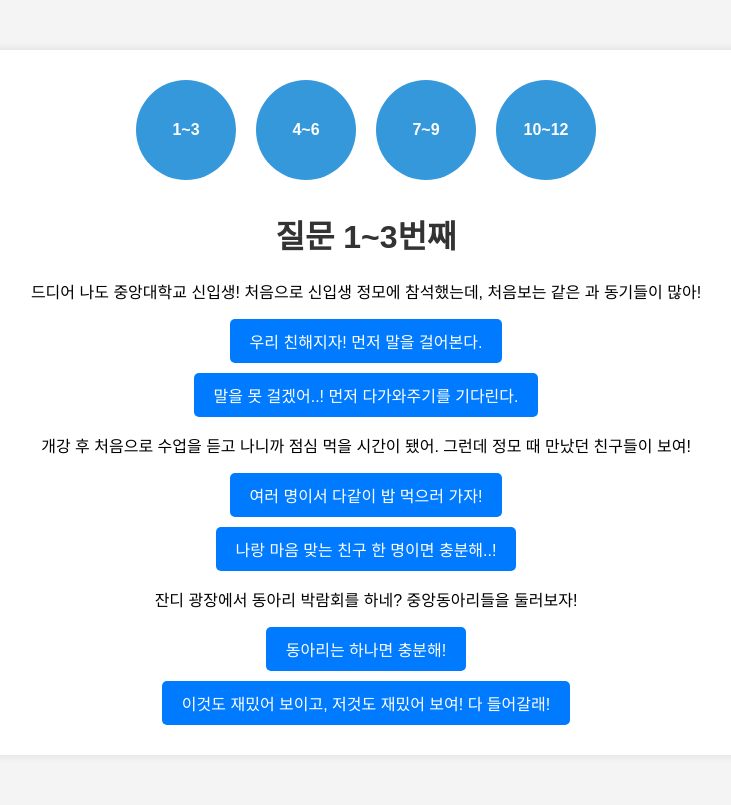
After one commit to SunJiHoon/mbti_putiez, a Spring Boot app: page /questions/questions.html in a window 1280 px wide. The commit adds this page. Shown: the whole page, without its empty margins (274-1005 px from the left). Run offline with Spring Boot 4, Linux system fonts and the light colour scheme.

Commit message:
questions추가 - 이는 한 페이지에서 모든 질문을 처리하기 위함임

```diff
--- a/mbti_putiez/src/main/resources/static/index.html
+++ b/mbti_putiez/src/main/resources/static/index.html
@@ -49,6 +49,8 @@
     <h1>푸앙 MBTI 테스트에 온 것을 환영해푸앙!</h1>
     <p>나에게 어울리는 푸앙이는 어떤 푸앙이일까? 테스트를 통해 알아봐푸앙!</p>
     <a href="questions/question1.html" class="start-button">테스트 시작하기!</a>
+    <a href="questions/questions.html" class="start-button">questions 테스트 시작하기!</a>
+
 </div>
 </body>
 </html>
--- a/mbti_putiez/src/main/resources/static/questions/question8.html
+++ b/mbti_putiez/src/main/resources/static/questions/question8.html
@@ -53,6 +53,8 @@
         }
     </style>
 </head>
+
+
 <body>
 <div class="container">
     <h1>질문 8</h1>
--- /dev/null
+++ b/mbti_putiez/src/main/resources/static/questions/questions.html
@@ -0,0 +1,286 @@
+<!DOCTYPE html>
+<html lang="en">
+<head>
+    <meta charset="UTF-8">
+    <meta name="viewport" content="width=device-width, initial-scale=1.0">
+    <title>검사지</title>
+</head>
+<style>
+    body {
+        font-family: Arial, sans-serif;
+        margin: 0;
+        padding: 0;
+        background-color: #f4f4f4;
+        text-align: center;
+    }
+    .round-button {
+        width: 100px;
+        height: 100px;
+        border-radius: 50%;
+        background-color: #3498db;
+        color: #ffffff;
+        font-size: 16px;
+        font-weight: bold;
+        text-align: center;
+        line-height: 100px; /* 버튼 내부의 텍스트를 버튼 가운데에 위치시킵니다. */
+        cursor: pointer;
+        margin: 10px;
+        display: inline-block;
+    }
+    .container {
+        max-width: 800px;
+        margin: 50px auto;
+        padding: 20px;
+        background-color: #fff;
+        border-radius: 8px;
+        box-shadow: 0 0 10px rgba(0, 0, 0, 0.1);
+    }
+    h1 {
+        text-align: center;
+        color: #333;
+    }
+    .questions {
+        margin-bottom: 20px;
+    }
+    .options {
+        display: flex;
+        justify-content: center;
+        margin-bottom: 40px;
+        gap: 20px;
+    }
+    .option {
+        margin-bottom: 10px;
+    }
+    .option input[type="radio"] {
+        display: none;
+    }
+    .option label {
+        display: inline-block;
+        padding: 10px 20px;
+        background-color: #007bff;
+        color: #fff;
+        border-radius: 5px;
+        cursor: pointer;
+        transition: background-color 0.3s;
+    }
+    .option label:hover {
+        background-color: #0056b3;
+    }
+</style>
+
+<body>
+<div class="container">
+    <div id="button-container">
+        <!-- 버튼들이 여기에 동적으로 추가될 예정입니다. -->
+    </div>
+
+    <!-- 질문 총 12개-->
+    <h1>질문 1~3번째</h1>
+
+    <div id = "questions-form">
+
+    </div>
+</div>
+
+<!-- 버튼 JavaScript 코드 -->
+<script>
+    var buttonContainer = document.getElementById('button-container');
+    var buttonTexts = ["1~3", "4~6", "7~9", "10~12"];
+
+    buttonTexts.forEach(function(text) {
+        var button = document.createElement('div');
+        button.classList.add('round-button');
+        button.textContent = text;
+        buttonContainer.appendChild(button);
+    });
+</script>
+
+<!-- JavaScript 코드 -->
+<script>
+    var questionsForm = document.getElementById('questions-form');
+
+    // question-container 생성
+    var questionContainer = document.createElement('div');
+    questionContainer.id = "questions";
+    questionsForm.appendChild(questionContainer);
+
+    // answer-container 생성
+    var answerContainer = document.createElement('div');
+    answerContainer.id = "options";
+    questionsForm.appendChild(answerContainer);
+
+    var questions = [
+        //1~3
+        {
+            question: "드디어 나도 중앙대학교 신입생! 처음으로 신입생 정모에 참석했는데, 처음보는 같은 과 동기들이 많아!",
+            options: [
+                { id: "option1", value: "E", label: "우리 친해지자! 먼저 말을 걸어본다." },
+                { id: "option2", value: "I", label: "말을 못 걸겠어..! 먼저 다가와주기를 기다린다." }
+            ]
+        }
+        ,
+        {
+            question: "개강 후 처음으로 수업을 듣고 나니까 점심 먹을 시간이 됐어. 그런데 정모 때 만났던 친구들이 보여!",
+            options: [
+                { id: "option1", value: "E", label: "여러 명이서 다같이 밥 먹으러 가자!" },
+                { id: "option2", value: "I", label: "나랑 마음 맞는 친구 한 명이면 충분해..!" }
+            ]
+        }
+        ,
+        {
+            question: "잔디 광장에서 동아리 박람회를 하네? 중앙동아리들을 둘러보자!",
+            options: [
+                { id: "option1", value: "I", label: "동아리는 하나면 충분해!" },
+                { id: "option2", value: "E", label: "이것도 재밌어 보이고, 저것도 재밌어 보여! 다 들어갈래!" }
+            ]
+        }
+        ,
+        //4~6
+        {
+            question: "어떤 일정에 참여하시겠습니까?",
+            options: [
+                { id: "option1", value: "T", label: "지금 바빠서 다음에 해볼게요!" },
+                { id: "option2", value: "F", label: "이거 하나만 하고 갈까...? 거절하기 죄송하네..." }
+            ]
+        }
+        ,
+        {
+            question: "어떤 일정에 참여하시겠습니까?",
+            options: [
+                { id: "option1", value: "T", label: "지금 바빠서 다음에 해볼게요!" },
+                { id: "option2", value: "F", label: "이거 하나만 하고 갈까...? 거절하기 죄송하네..." }
+            ]
+        }
+        ,
+        {
+            question: "어떤 일정에 참여하시겠습니까?",
+            options: [
+                { id: "option1", value: "T", label: "지금 바빠서 다음에 해볼게요!" },
+                { id: "option2", value: "F", label: "이거 하나만 하고 갈까...? 거절하기 죄송하네..." }
+            ]
+        }
+        ,
+        {
+            question: "어떤 일정에 참여하시겠습니까?",
+            options: [
+                { id: "option1", value: "T", label: "지금 바빠서 다음에 해볼게요!" },
+                { id: "option2", value: "F", label: "이거 하나만 하고 갈까...? 거절하기 죄송하네..." }
+            ]
+        }
+        ,
+        {
+            question: "어떤 일정에 참여하시겠습니까?",
+            options: [
+                { id: "option1", value: "T", label: "지금 바빠서 다음에 해볼게요!" },
+                { id: "option2", value: "F", label: "이거 하나만 하고 갈까...? 거절하기 죄송하네..." }
+            ]
+        }
+        ,
+        {
+            question: "어떤 일정에 참여하시겠습니까?",
+            options: [
+                { id: "option1", value: "T", label: "지금 바빠서 다음에 해볼게요!" },
+                { id: "option2", value: "F", label: "이거 하나만 하고 갈까...? 거절하기 죄송하네..." }
+            ]
+        }
+        ,
+        {
+            question: "어떤 일정에 참여하시겠습니까?",
+            options: [
+                { id: "option1", value: "T", label: "지금 바빠서 다음에 해볼게요!" },
+                { id: "option2", value: "F", label: "이거 하나만 하고 갈까...? 거절하기 죄송하네..." }
+            ]
+        }
+        ,
+        {
+            question: "어떤 일정에 참여하시겠습니까?",
+            options: [
+                { id: "option1", value: "T", label: "지금 바빠서 다음에 해볼게요!" },
+                { id: "option2", value: "F", label: "이거 하나만 하고 갈까...? 거절하기 죄송하네..." }
+            ]
+        }
+        ,
+        {
+            question: "어떤 일정에 참여하시겠습니까?",
+            options: [
+                { id: "option1", value: "T", label: "지금 바빠서 다음에 해볼게요!" },
+                { id: "option2", value: "F", label: "이거 하나만 하고 갈까...? 거절하기 죄송하네..." }
+            ]
+        }
+
+        /*
+        {
+            question: "어떤 프로그래밍 언어를 사용하시나요?",
+            options: ["JavaScript", "Python", "Java", "C#"]
+        },
+        {
+            question: "어떤 운영 체제를 사용하시나요?",
+            options: ["Windows", "MacOS", "Linux", "기타"]
+        },
+        {
+            question: "가장 좋아하는 음식은 무엇인가요?",
+            options: ["피자", "햄버거", "치킨", "짜장면"]
+        }*/
+        // 추가 질문들을 여기에 추가할 수 있습니다.
+    ];
+
+    var currentQuestionIndex = 0;
+
+    function displayQuestions() {
+        // 현재 인덱스부터 다음 세 개의 질문 표시
+        for (var i = currentQuestionIndex; i < Math.min(currentQuestionIndex + 3, questions.length); i++) {
+            var currentQuestion = questions[i];
+
+            // 질문 표시
+            var questionElement = document.createElement('p');
+            questionElement.textContent = currentQuestion.question;
+            questionContainer.appendChild(questionElement);
+
+            // 답변 선택지 제공
+            currentQuestion.options.forEach(function(option, index) {
+                var optionDiv = document.createElement('div');
+                optionDiv.classList.add('option');
+
+                var radioButton = document.createElement('input');
+                radioButton.type = "radio";
+                radioButton.id = option.id;
+                radioButton.name = "answer";
+                radioButton.value = option.value; // 변경된 value 값 설정
+
+                var label = document.createElement('label');
+                label.setAttribute('for', option.id);
+                label.textContent = option.label; // 변경된 label 값 설정
+
+                optionDiv.appendChild(radioButton);
+                optionDiv.appendChild(label);
+
+                radioButton.addEventListener('click', function() {
+                    var answerElement = document.createElement('p');
+                    answerElement.textContent = "내 선택: " + option.label;
+                    answerContainer.appendChild(answerElement);
+
+                    // 다음 질문 표시
+                    questionContainer.innerHTML = ''; // 현재 질문 삭제
+                    answerContainer.innerHTML = ''; // 현재 답변 삭제
+
+                    currentQuestionIndex++;
+                    if (currentQuestionIndex < questions.length) {
+                        displayQuestions(); // 다음 질문 표시
+                    } else {
+                        var endMessage = document.createElement('p');
+                        endMessage.textContent = "질문이 끝났습니다.";
+                        questionContainer.appendChild(endMessage);
+                    }
+                });
+
+                questionContainer.appendChild(optionDiv);
+            });
+
+        }
+    }
+
+    // 초기 질문 표시
+    displayQuestions();
+</script>
+</body>
+</html>
```
